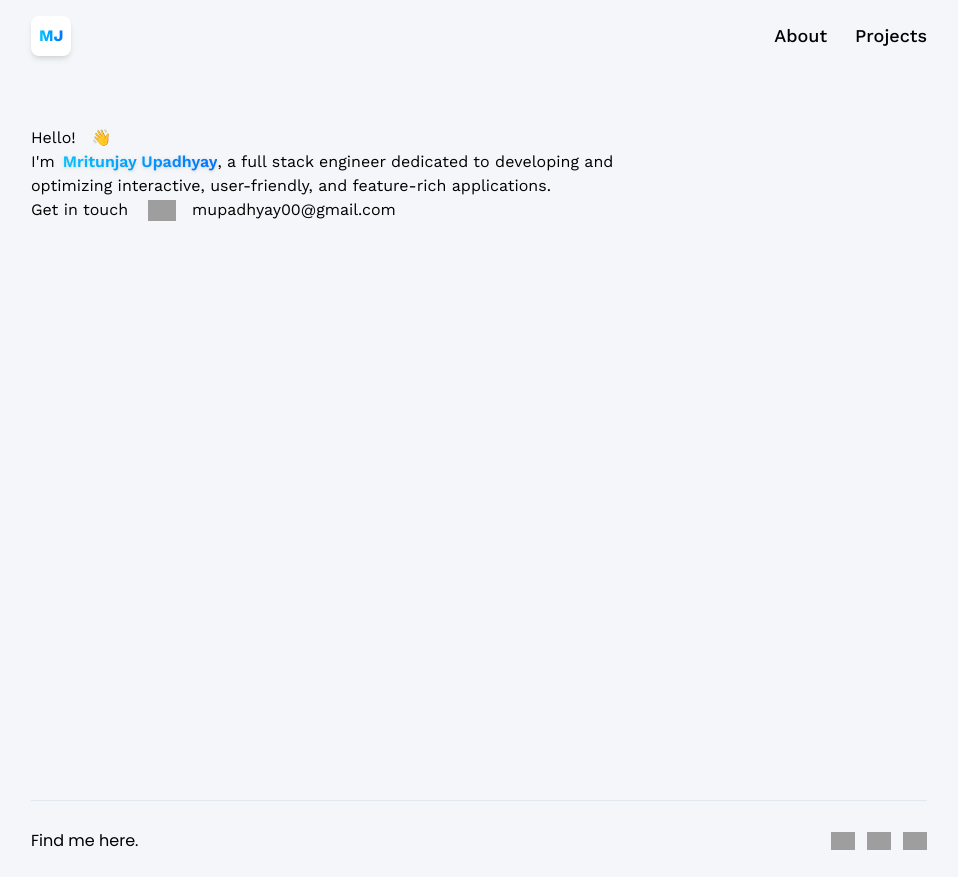
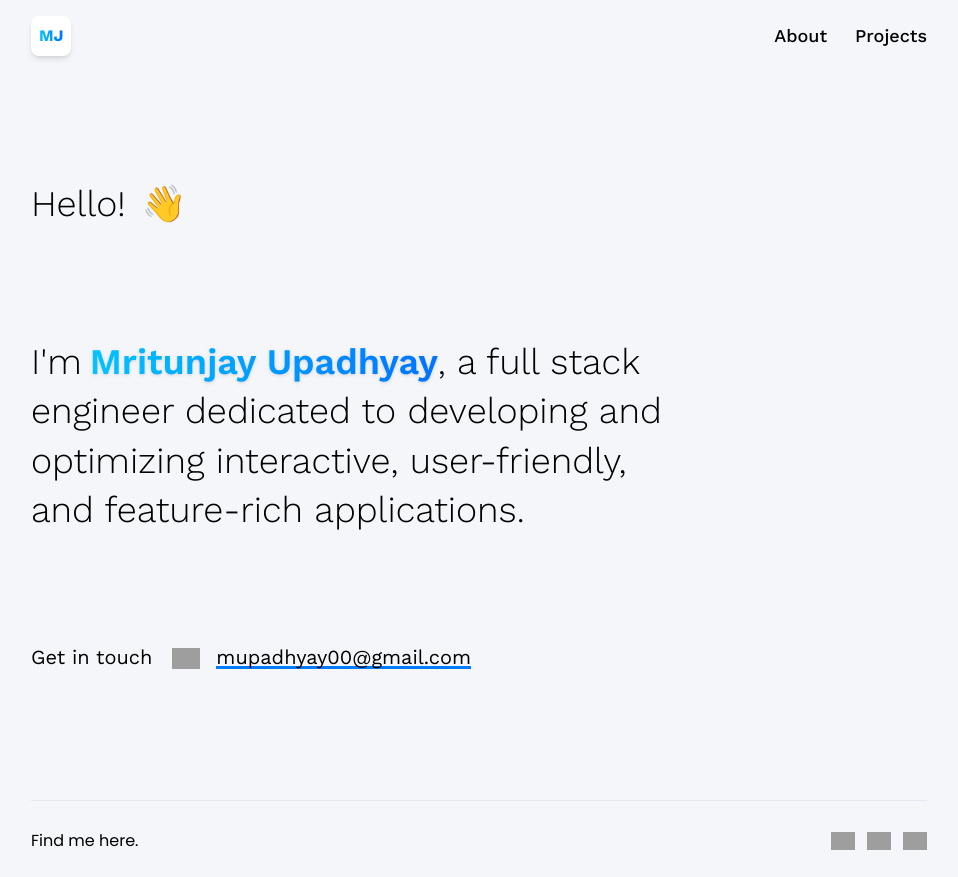
Before and after one commit to mritunjayupadhyay/my-portfolio, a Next.js app: page / in a window 1280 px wide. Shown: the whole page, without its empty margins (161-1119 px from the left). Built offline with nearby package versions, Linux system fonts and the light colour scheme; grey boxes are pictures that could not be loaded.

Commit message:
🎨 style(globals.css): add wave animation for a more dynamic visual effect 🔧 chore(globals.css): update utility classes for improved layout and styling 🔧 chore(tailwind.config.ts): add new boxShadow utility class for highlighting elements

```diff
--- a/app/globals.css
+++ b/app/globals.css
@@ -7,6 +7,34 @@
   --green-rgb: 125 161 35;
 }
 
+@keyframes wave {
+  from {
+    transform: none;
+  }
+  15% {
+    transform: translate3d(-20%, 0, 0) rotate3d(0, 0, 1, -10deg);
+  }
+  30% {
+    transform: translate3d(10%, 0, 0) rotate3d(0, 0, 1, 7deg);
+  }
+  45% {
+    transform: translate3d(-15%, 0, 0) rotate3d(0, 0, 1, -10deg);
+  }
+  60% {
+    transform: translate3d(10%, 0, 0) rotate3d(0, 0, 1, 5deg);
+  }
+  75% {
+    transform: translate3d(-5%, 0, 0) rotate3d(0, 0, 1, -2deg);
+  }
+  to {
+    transform: none;
+  }
+}
+.wave {
+  animation-duration: 1s;
+  animation-fill-mode: both;
+  animation-name: wave;
+}
 body {
   font-family: var(--font-worksans);
 }
@@ -20,6 +48,10 @@ body:has(.card[data-color="green"]:hover) {
 }
 
 @layer utilities {
+  .intro {
+    @apply flex flex-col justify-around max-w-7xl mx-auto h-[calc(100vh-200px)];
+  }
+
   .max-container {
     @apply max-w-5xl mx-auto sm:p-16 pb-12 !pt-[126px] px-8 min-h-[calc(100vh-80px)];
   }
@@ -29,6 +61,14 @@ body:has(.card[data-color="green"]:hover) {
     @apply sm:text-5xl text-3xl font-semibold sm:leading-snug;
   }
 
+  .head-text-light {
+    @apply sm:text-4xl text-2xl font-light sm:leading-snug;
+  }
+
+  .head-text-contact {
+    @apply sm:text-xl text-lg font-normal sm:leading-snug;
+  }
+
   .subhead-text {
     font-family: var(--font-poppins);
     @apply font-semibold sm:text-3xl text-xl relative;
@@ -36,6 +76,10 @@ body:has(.card[data-color="green"]:hover) {
 
   .blue-gradient_text {
     @apply bg-gradient-to-r from-[#00c6ff] to-[#0072ff] bg-clip-text text-transparent;
+  }
+
+  .blue-gradient_shadow {
+    @apply shadow-highlight;
   }
 
   .input {
--- a/tailwind.config.ts
+++ b/tailwind.config.ts
@@ -25,7 +25,8 @@ const config: Config = {
         poppins: ['Poppins', "sans-serif"]
       },
       boxShadow: {
-        card: '0px 1px 2px 0px rgba(0, 0, 0, 0.05)'
+        card: '0px 1px 2px 0px rgba(0, 0, 0, 0.05)',
+        highlight: 'inset 0 -3px 0 #007bff'
       }
     },
   },
```
